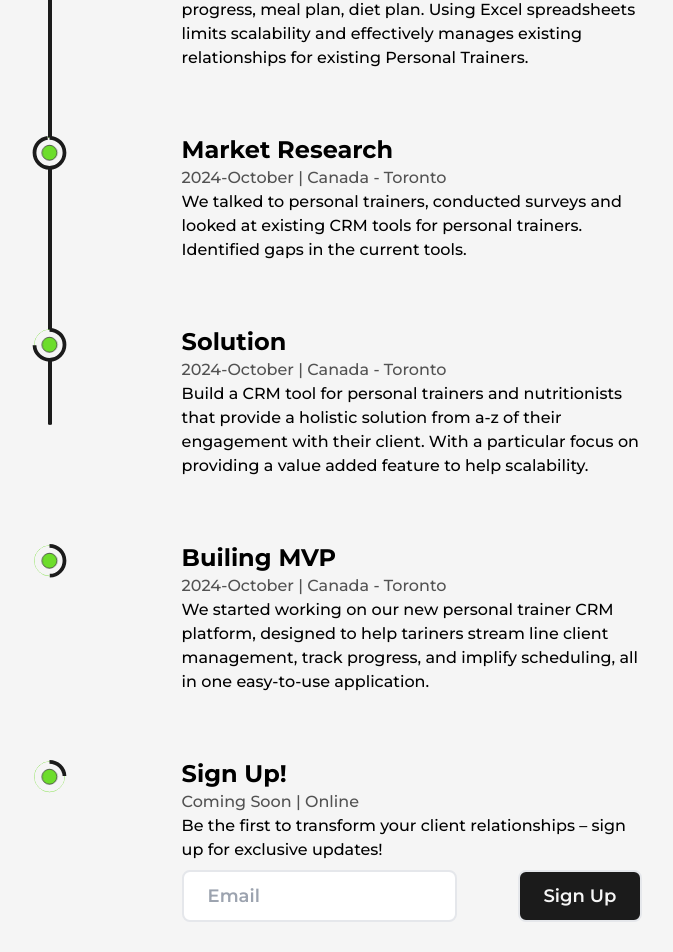
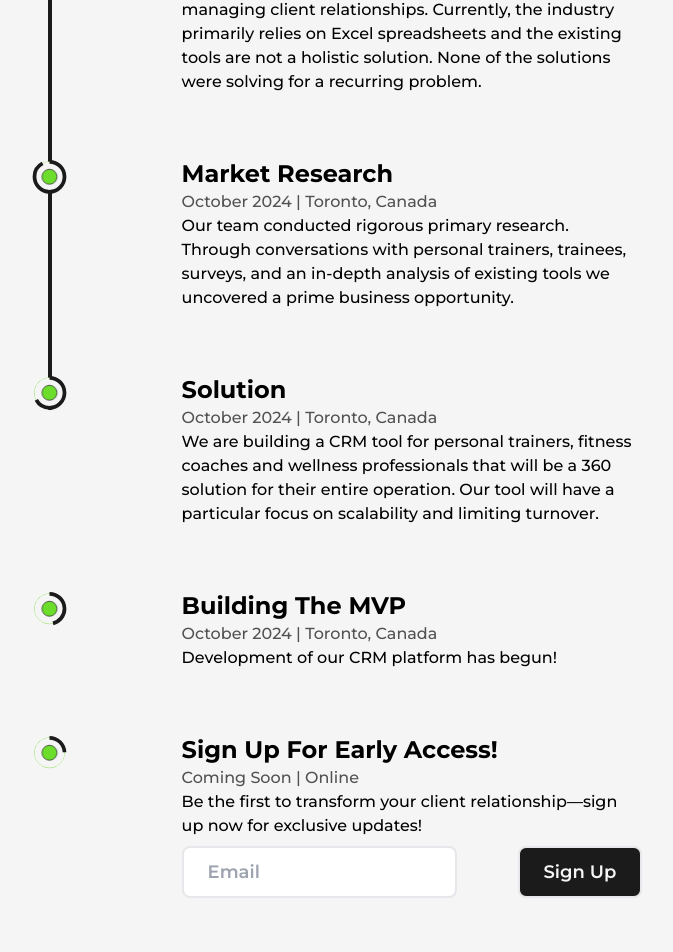
Before and after one commit to Kibande/lightweight360, a Next.js app: page /about in a window 1280 px wide. Shown: the part 690-1642 px from the top of the page, without its empty margins (244-917 px from the left). Built offline with nearby package versions, Linux system fonts and the light colour scheme.

Commit message:
Update Journey.js
Updated about us section

```diff
--- a/src/components/Journey.js
+++ b/src/components/Journey.js
@@ -45,7 +45,7 @@ const SignUpToBeAmongTheFirst = ({ type, time, place }) => {
         </span>
         <div className="font-medium w-full md:text-sm">
 
-        Be the first to transform your client relationships – sign up for exclusive updates!
+        Be the first to transform your client relationship—sign up now for exclusive updates!
           <div className="flex w-full items-start justify-between md:flex-col">
             <div className="mt-2 flex items-center self-start lg:self-center">
               <input type="text" placeholder="Email" className={`flex items-center rounded-lg border-2 border-solid  p-2.5 px-6 text-lg font-semibold
@@ -85,32 +85,31 @@ const Journey = () => {
         <ul className="w-full flex flex-col items-start justify-between ml-4">
           <Details
             type="Problem Identification"
-            time="2024-September"
-            place="Canada - Toronto"
-            info="Decentralized approach to organizing client data: progress, meal plan, diet plan. Using Excel spreadsheets limits scalability and effectively manages existing relationships for existing Personal Trainers."
+            time="September 2024"
+            place="Toronto, Canada"
+            info="Personal trainers often face significant challenges when managing client relationships. Currently, the industry primarily relies on Excel spreadsheets and the existing tools are not a holistic solution. None of the solutions were solving for a recurring problem."
           />
           <Details
             type="Market Research"
-            time="2024-October"
-            place="Canada - Toronto"
-            info="We talked to personal trainers, conducted surveys and looked at existing CRM tools for personal trainers. Identified gaps in the current tools."
+            time="October 2024 "
+            place="Toronto, Canada"
+            info="Our team conducted rigorous primary research. Through conversations with personal trainers, trainees, surveys, and an in-depth analysis of existing tools we uncovered a prime business opportunity."
           />
           <Details
             type="Solution"
-            time="2024-October"
-            place="Canada - Toronto"
-            info="Build a CRM tool for personal trainers and nutritionists that provide a holistic solution from a-z of their engagement with their client. With a particular focus on providing a value added feature to help scalability."
+            time="October 2024"
+            place="Toronto, Canada"
+            info="We are building a CRM tool for personal trainers, fitness coaches and wellness professionals that will be a 360 solution for their entire operation. Our tool will have a particular focus on scalability and limiting turnover."
           />
           <Details
-            type="Builing MVP"
-            time="2024-October"
-            place="Canada - Toronto"
-            info="We started working on our new personal trainer CRM platform, designed to help tariners stream line client management, track progress, and
-            implify scheduling, all in one easy-to-use application."
+            type="Building the MVP"
+            time="October 2024"
+            place="Toronto, Canada"
+            info="Development of our CRM platform has begun!"
           />
 
 
-          <SignUpToBeAmongTheFirst type="Sign Up!"
+          <SignUpToBeAmongTheFirst type="Sign Up for Early Access!"
             time="Coming Soon"
             place="Online" />
         </ul>
```
